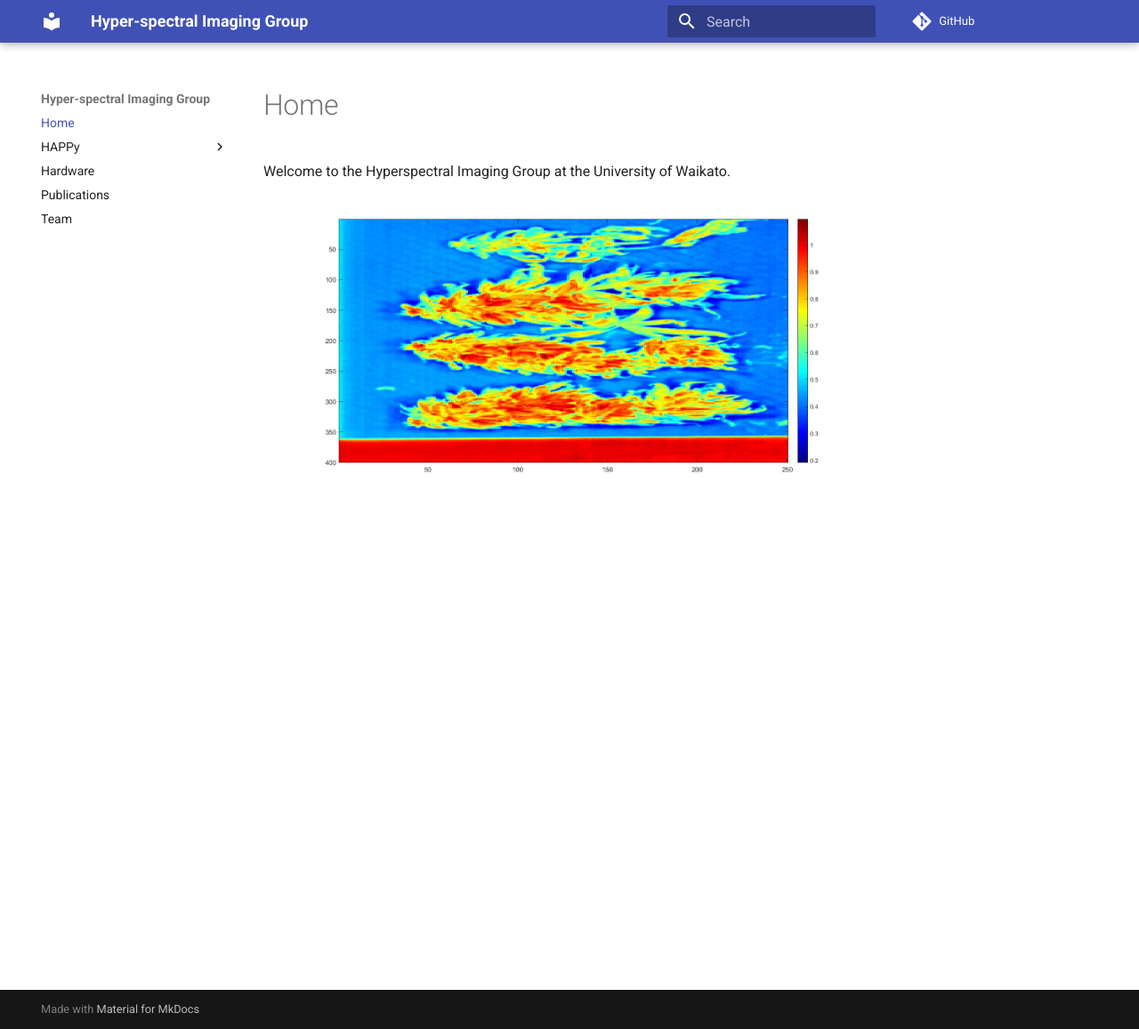
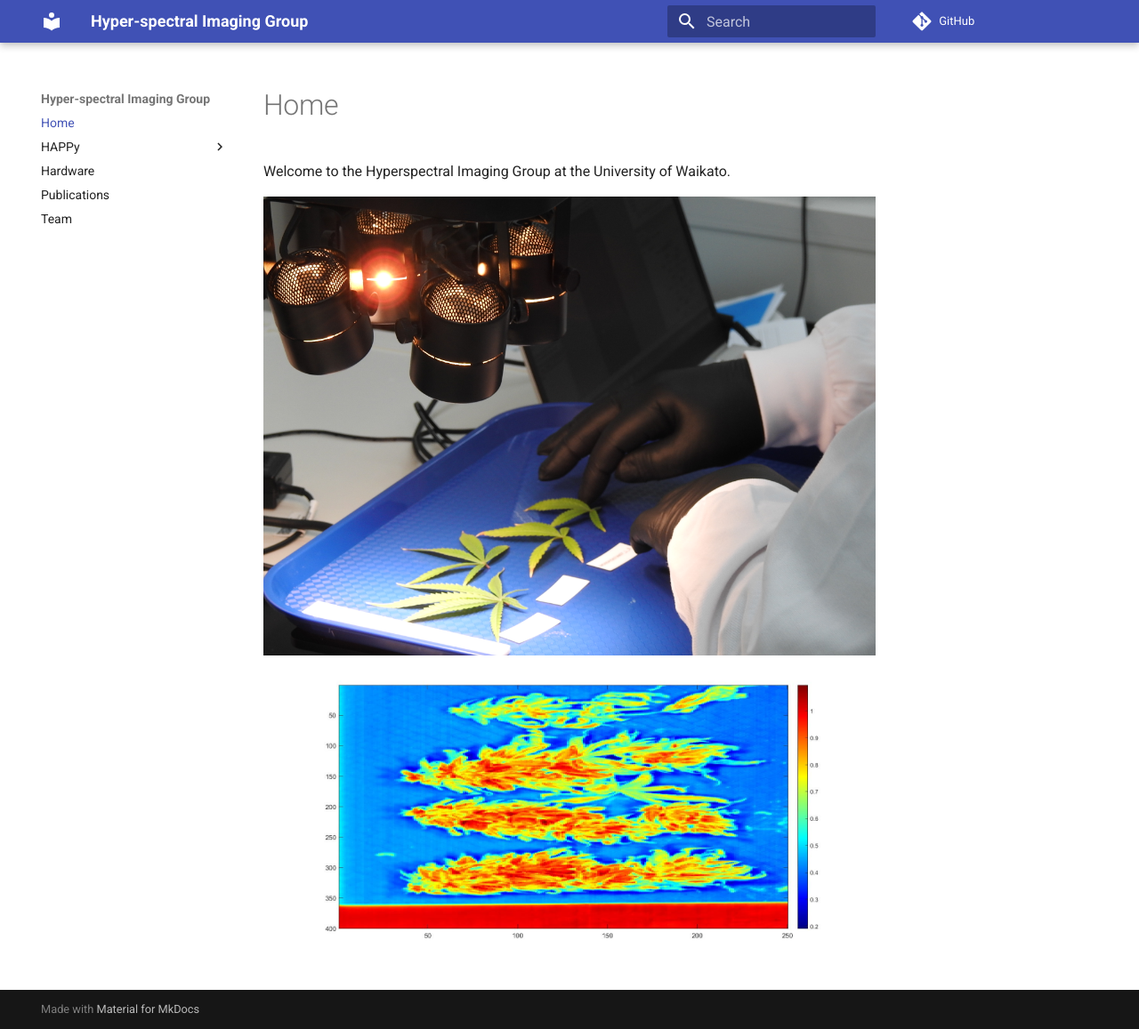
Before and after one commit to wairas/hsi-website, an MkDocs documentation site: the page built from docs/index.md, in a window 1280 px wide and 1157 px high. Shown: the whole window at 89% size. Built offline with MkDocs 1.6.1 and Material for MkDocs 9.7.7, drawn with Linux system fonts in a browser that asks for light colours; comment, search, counter and statistics services are not loaded.

Commit message:
Update index.md
Added photo - might need resizing

```diff
--- a/docs/index.md
+++ b/docs/index.md
@@ -1,3 +1,4 @@
 Welcome to the Hyperspectral Imaging Group at the University of Waikato.
 
+![Imaging](img/DSCN3213.JPG)
 ![Cannabis buds](img/cannabis_buds.jpg)
```
